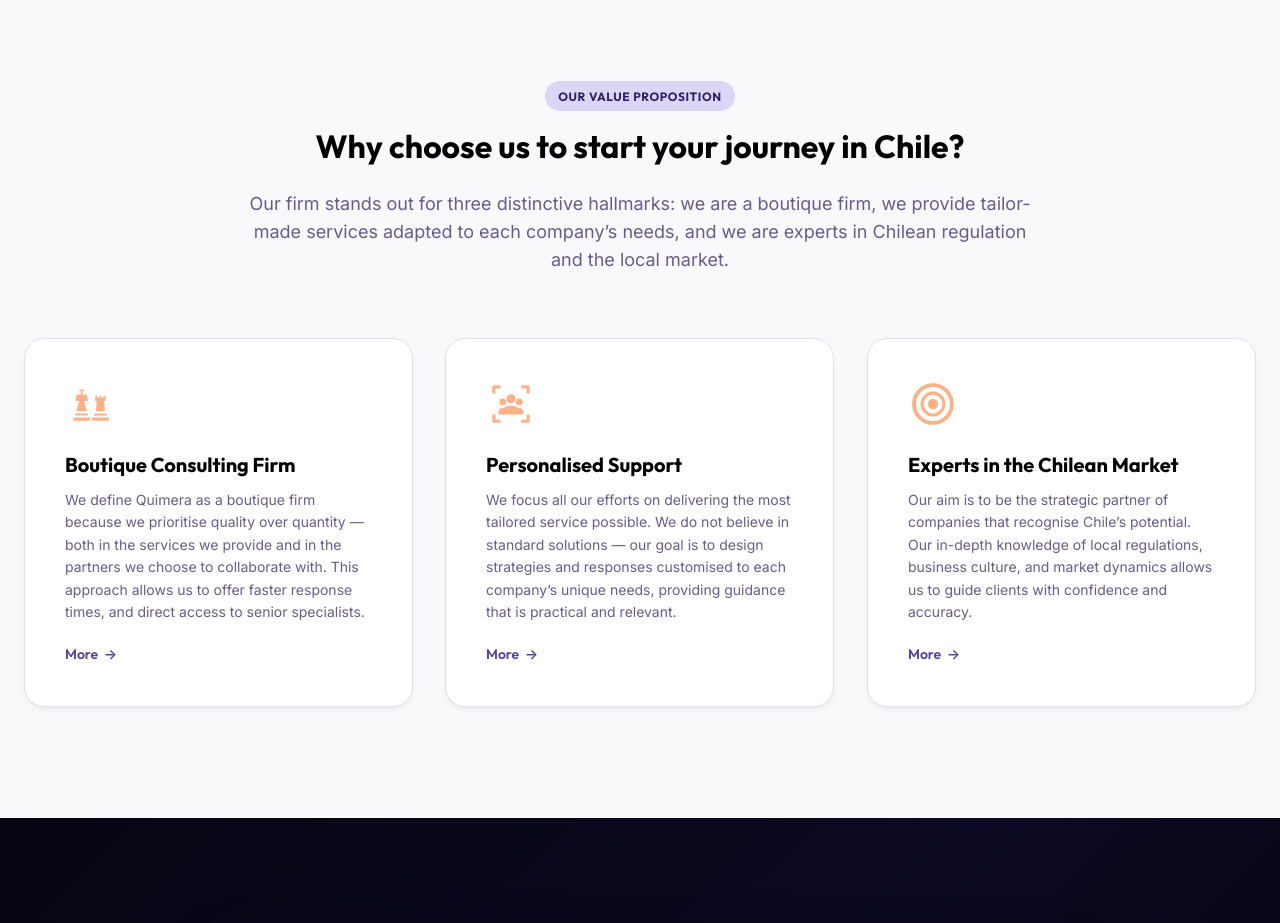
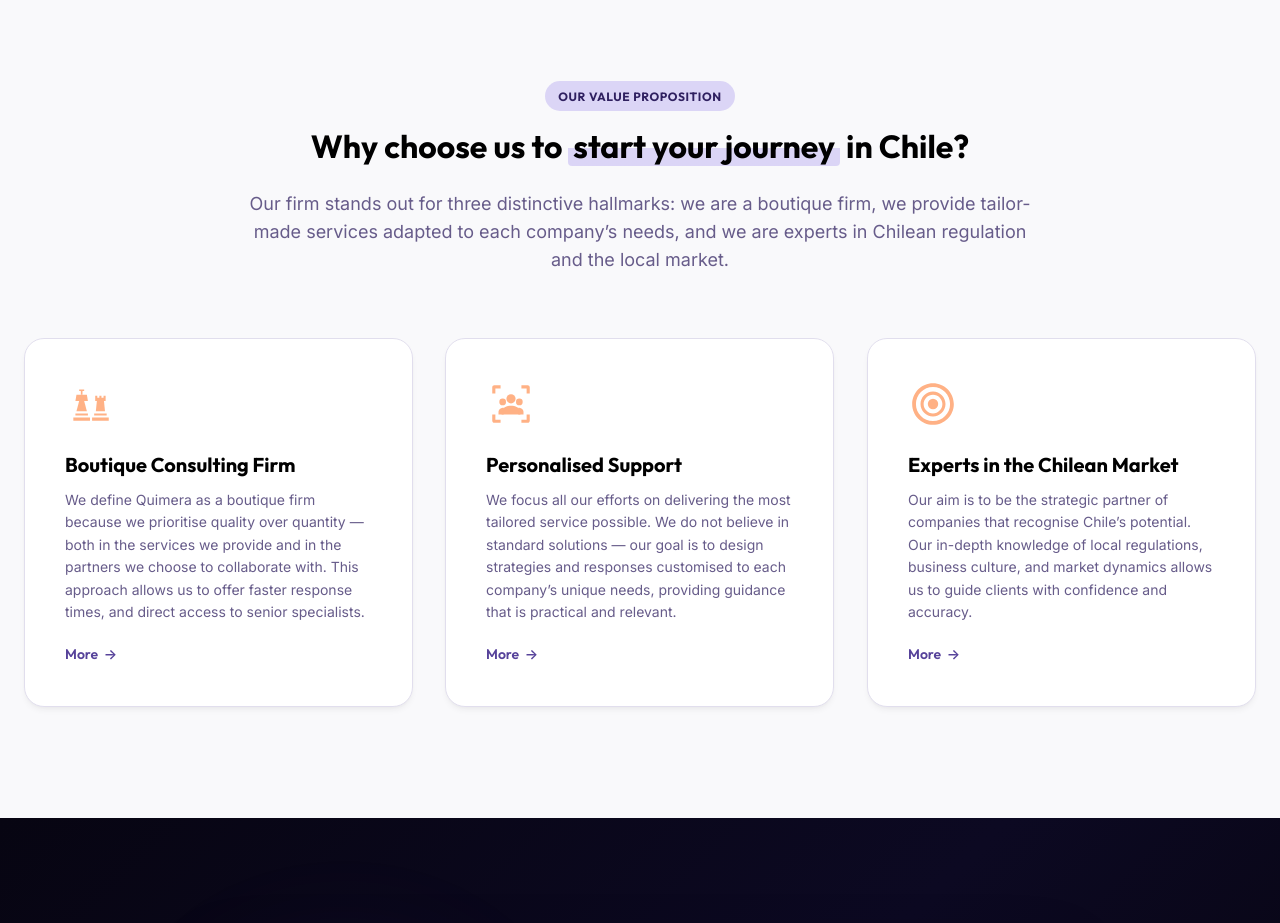
Before and after one commit to marketingfuentesjuul/quimera, a React (Vite) app: page / in a window 1280 px wide. Shown: the part 2460-3383 px from the top of the page. Built offline with nearby package versions, Linux system fonts and the light colour scheme.

Commit message:
Highlight start your journey in WhyChooseUs section header

```diff
--- a/src/components/WhyChooseUs.jsx
+++ b/src/components/WhyChooseUs.jsx
@@ -82,7 +82,7 @@ const WhyChooseUs = () => {
             Our Value Proposition
           </span>
           <h2 style={{ fontSize: 'var(--font-3xl)', marginBottom: '1.5rem', lineHeight: 'var(--lh-tight)', color: '#000', maxWidth: '800px', marginLeft: 'auto', marginRight: 'auto' }}>
-            Why choose us to start your journey in Chile?
+            Why choose us to <span style={{ background: 'linear-gradient(180deg, transparent 55%, var(--color-accent) 55%)', padding: '0 0.3rem', borderRadius: '4px' }}>start your journey</span> in Chile?
           </h2>
           <p className="text-muted text-lg" style={{ maxWidth: '800px', margin: '0 auto' }}>
             Our firm stands out for three distinctive hallmarks: we are a boutique firm, we provide tailor-made services adapted to each company’s needs, and we are experts in Chilean regulation and the local market.
```
